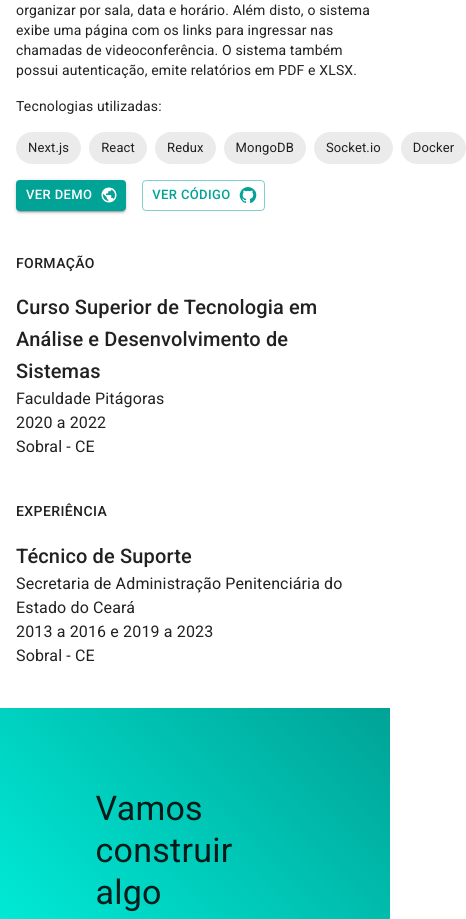
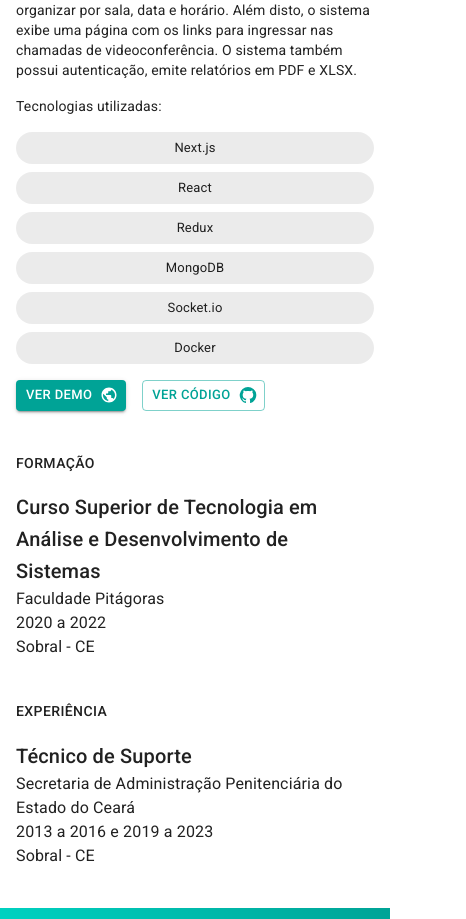
Before and after one commit to marcoscssno/marcoscassiano-portfolio, a React (Vite) app: page / in a window 390 px wide. Shown: the part 1983-2902 px from the top of the page, 466 px wide, since content can reach past the window. Built offline with nearby package versions, Linux system fonts and the light colour scheme; a web font is replaced by a local one.

Commit message:
fix: update responsiveness in Works section

```diff
--- a/src/components/Works.tsx
+++ b/src/components/Works.tsx
@@ -35,7 +35,7 @@ export default function Works() {
                         <Typography variant="body2" sx={{ mt: 2 }}>
                             Tecnologias utilizadas:
                         </Typography>
-                        <Stack direction="row" spacing={1} sx={{ mt: 2 }}>
+                        <Stack direction={{ xs: 'column', md: 'row' }} spacing={1} sx={{ mt: 2 }}>
                             <Chip label="Next.js" />
                             <Chip label="React" />
                             <Chip label="Redux" />
```
